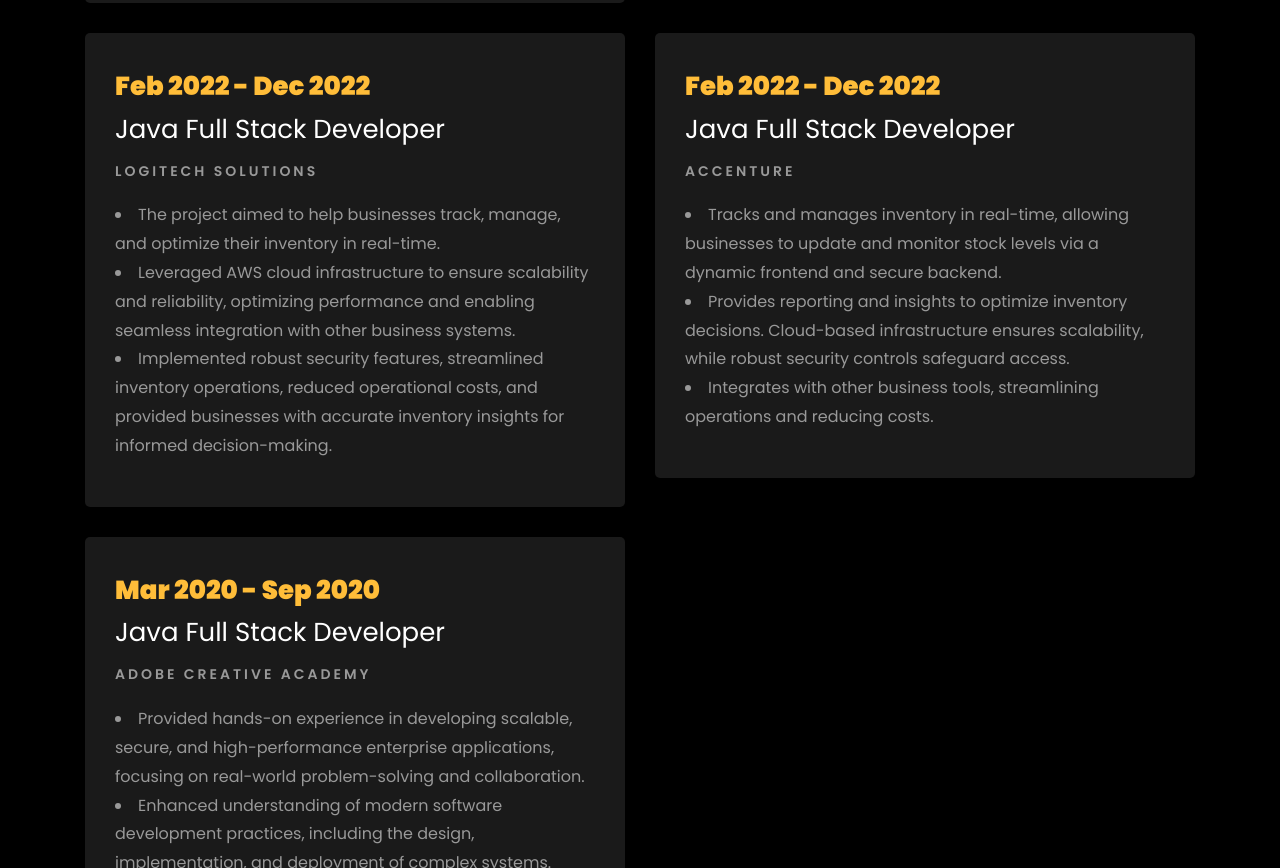
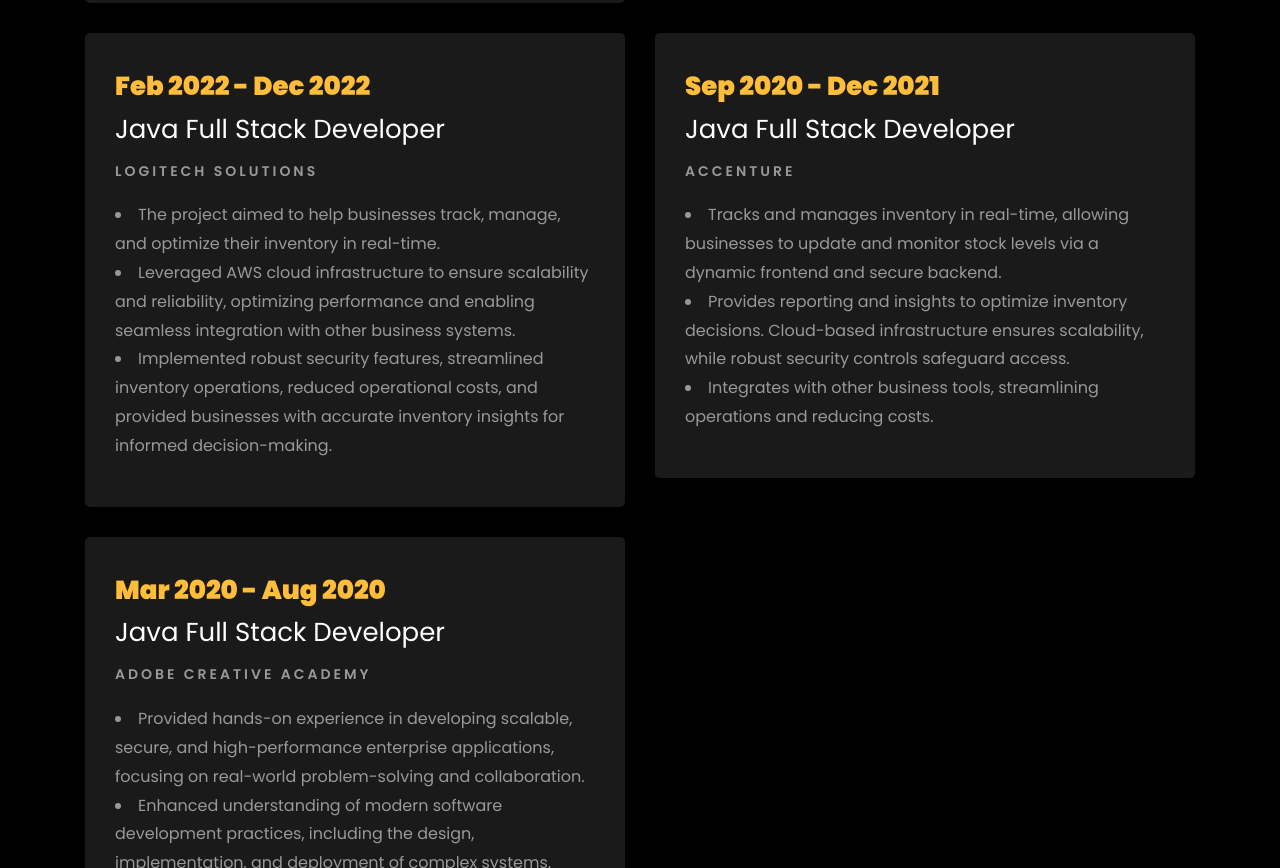
Before and after one commit to Sravani0821/sravaniseelam.github.io, a plain HTML site: page index.html in a window 1280 px wide. Shown: the part 2932-3800 px from the top of the page. Drawn offline with Linux system fonts and the light colour scheme; files whose address does not match are found by name.

Commit message:
Update index.html

```diff
--- a/index.html
+++ b/index.html
@@ -368,7 +368,7 @@
 
 					<div class="col-md-6">
 						<div class="resume-wrap ftco-animate">
-							<span class="date">Feb 2022 - Dec 2022</span>
+							<span class="date">Sep 2020 - Dec 2021</span>
 							<h2>Java Full Stack Developer</h2>
 							<span class="position">Accenture </span>
 							<p class=
@@ -384,7 +384,7 @@
 
 						<div class="col-md-6">
 							<div class="resume-wrap ftco-animate">
-								<span class="date">Mar 2020 - Sep 2020</span>
+								<span class="date">Mar 2020 - Aug 2020</span>
 								<h2>Java Full Stack Developer</h2>
 								<span class="position">Adobe Creative Academy </span>
 								<p class=
```
